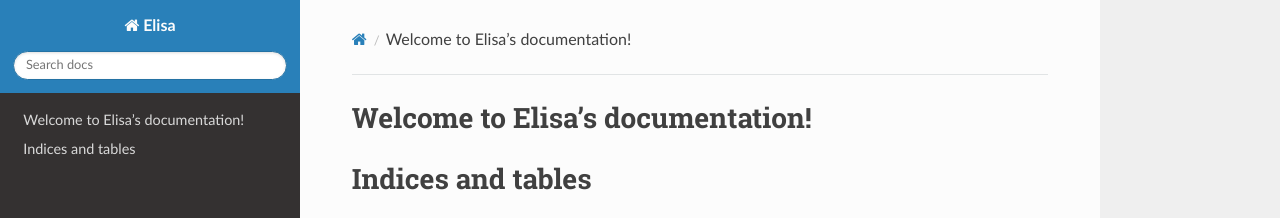
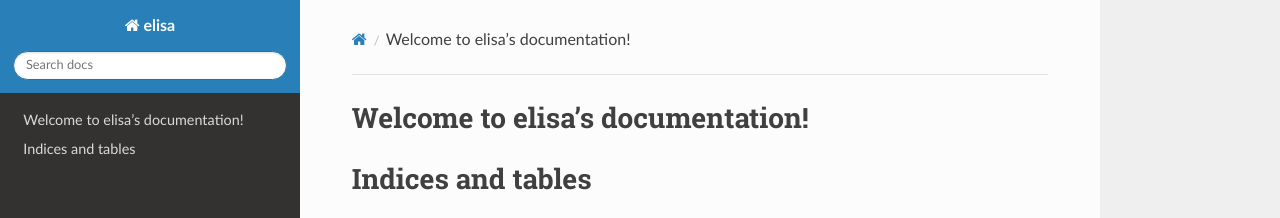
Before and after one commit to wcxve/elisa, a Sphinx documentation site: the page built from docs/index.rst, in a window 1280 px wide. Shown: the top 218 px of the page. Built offline with Sphinx 7.4.7 and the Read the Docs theme 2.0.0, drawn with Linux system fonts in a browser that asks for light colours; pages that are not in the unit, such as notebooks, are missing from menus.

Commit message:
docs: minor update

```diff
--- a/docs/conf.py
+++ b/docs/conf.py
@@ -13,7 +13,7 @@ path = pathlib.Path(__file__)
 sys.path.append(path.parent.parent.as_posix() + '/src')
 import elisa  # noqa: E402
 
-project = 'Elisa'
+project = 'elisa'
 copyright = '2023, Wang-Chen Xue & contributors'
 author = 'Wang-Chen Xue'
 release = elisa.__version__
@@ -29,7 +29,7 @@ extensions = [
     'sphinx.ext.mathjax',
     'sphinx.ext.napoleon',
     'sphinx.ext.viewcode',
-    'numpydoc.numpydoc'
+    'numpydoc.numpydoc',
 ]
 
 templates_path = ['_templates']
--- a/docs/index.rst
+++ b/docs/index.rst
@@ -1,9 +1,9 @@
-.. Elisa documentation master file, created by
+.. elisa documentation master file, created by
    sphinx-quickstart on Tue Nov 14 22:43:20 2023.
    You can adapt this file completely to your liking, but it should at least
    contain the root `toctree` directive.
 
-Welcome to Elisa's documentation!
+Welcome to elisa's documentation!
 ====================================
 
 .. toctree::
```
